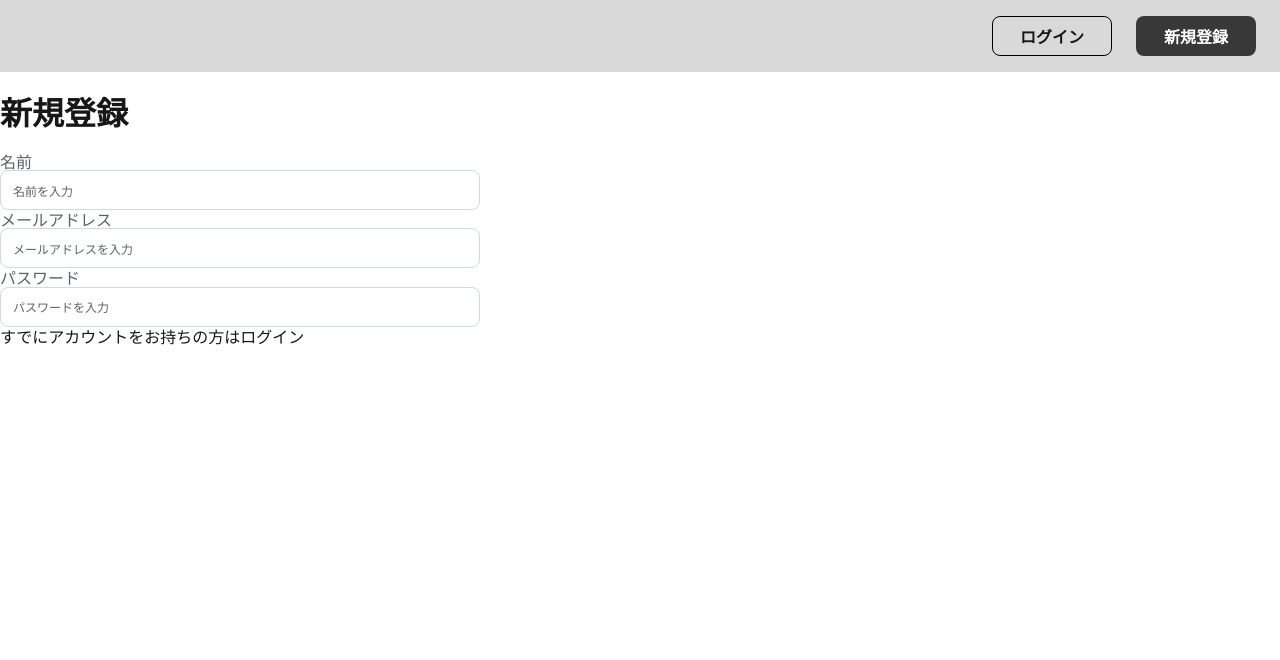
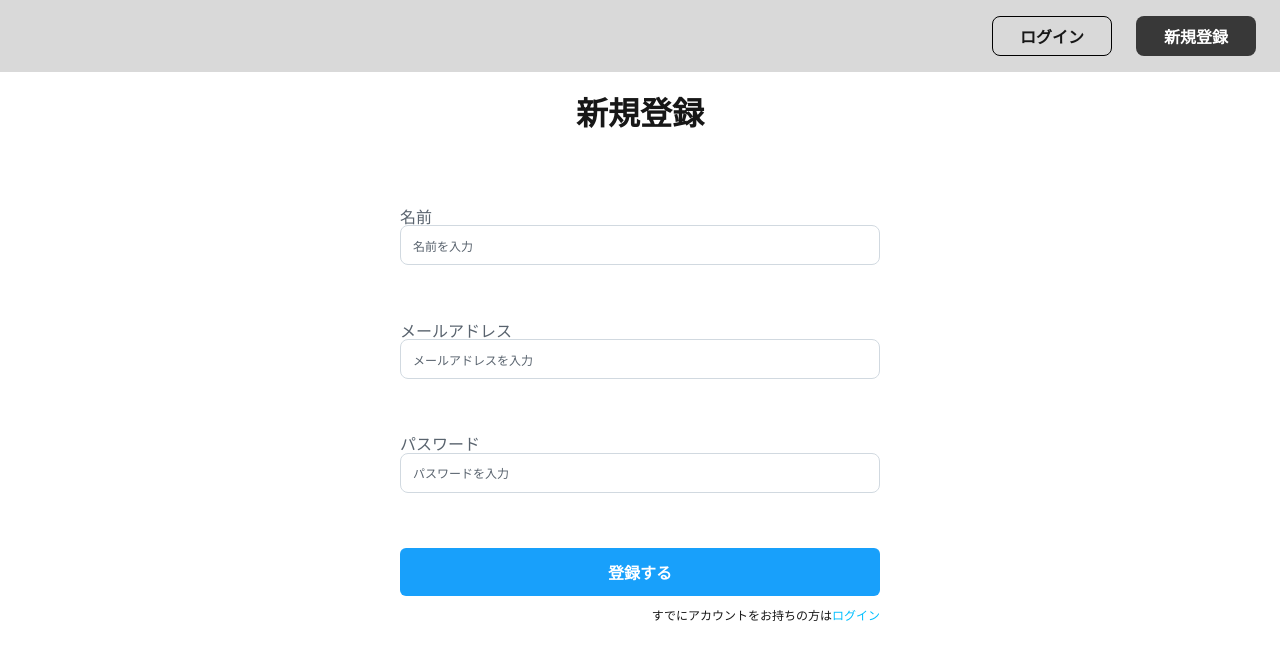
Before and after one commit to if-mentor/teamdev_26, a Next.js app: page /signup in a window 1280 px wide. Shown: the top 660 px of the page. Built offline with nearby package versions, Linux system fonts and the light colour scheme.

Commit message:
feat: サインアップ画面の作成

```diff
--- a/src/app/signup/SignUpForm.tsx
+++ b/src/app/signup/SignUpForm.tsx
@@ -1,17 +1,27 @@
 "use client";
 
-//import Button from "@/components/Button";
+import Button from "@/components/Button";
 import Input from "@/components/Input";
+import styles from "./styles.module.css";
 
 export function SignUpForm() {
   return (
-    <div>
+    <div className={styles.form}>
+      <h1>新規登録</h1>
       <Input label="名前" placeholder="名前を入力" />
       <Input label="メールアドレス" placeholder="メールアドレスを入力" />
       <Input label="パスワード" type="password" placeholder="パスワードを入力" />
-      <p>
-        すでにアカウントをお持ちの方は<a href="/login">ログイン</a>
-      </p>
+      <div>
+        <Button label="登録する" type="submit" onClick={() => {}} disabled={false} variant="success" size="large" />
+        <p className={styles.link}>
+          すでにアカウントをお持ちの方は
+          <span>
+            <a href="/login" className={styles.login}>
+              ログイン
+            </a>
+          </span>
+        </p>
+      </div>
     </div>
   );
 }
--- a/src/app/signup/page.tsx
+++ b/src/app/signup/page.tsx
@@ -3,7 +3,6 @@ import { SignUpForm } from "./SignUpForm";
 export default function SignUpPage() {
   return (
     <div>
-      <h1>新規登録</h1>
       <SignUpForm />
     </div>
   );
--- /dev/null
+++ b/src/app/signup/styles.module.css
@@ -0,0 +1,21 @@
+.form {
+  padding: auto;
+  margin: auto;
+  display: flex;
+  flex-direction: column;
+  align-items: center;
+  justify-content: space-between;
+  width: 482px;
+  height: 550px;
+}
+
+.link {
+  text-align: right;
+  padding-top: 12px;
+  font-size: 12px;
+  text-align: right;
+}
+
+.login {
+  color: #00bfff;
+}
```
